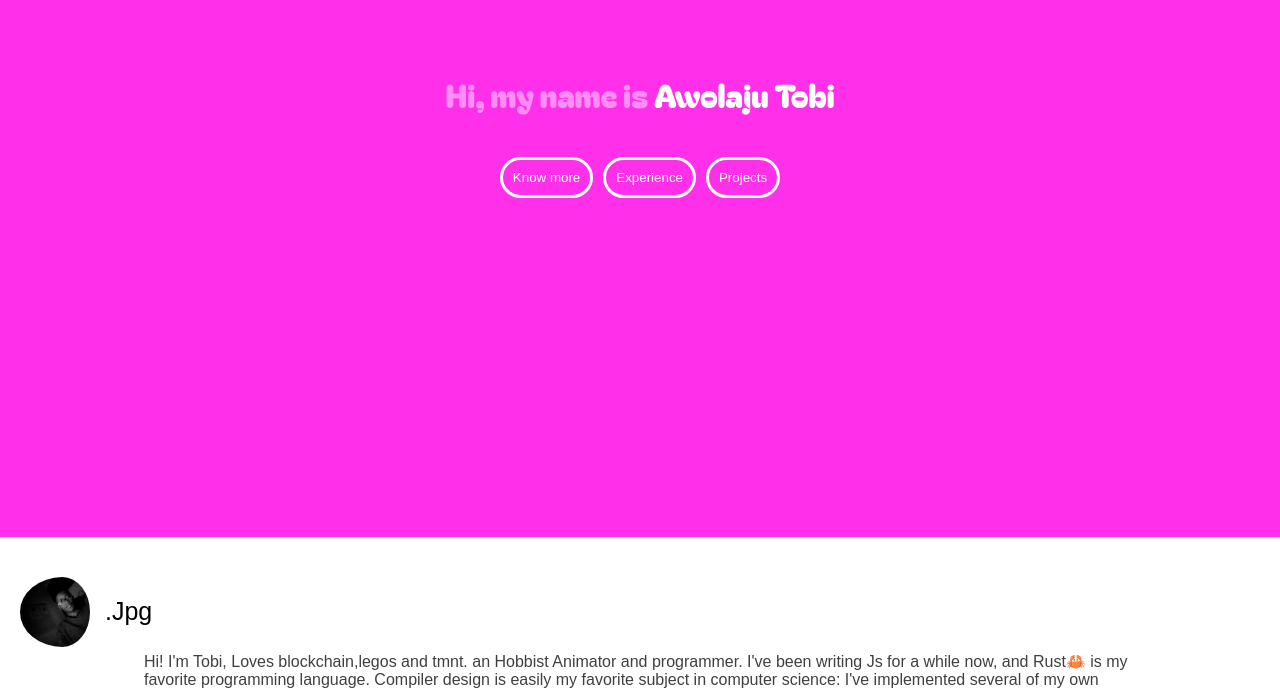
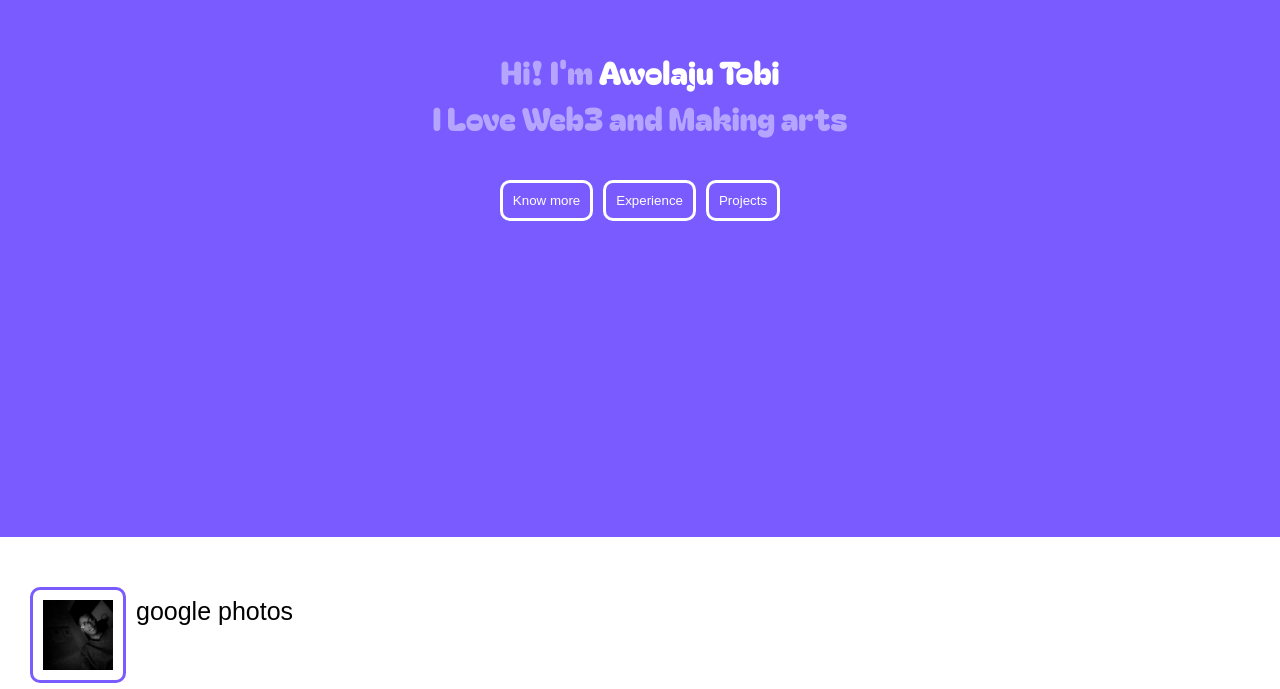
Before and after one commit to tobi-awolaju-21/tobiverse, a React (Create React App) app: page / in a window 1280 px wide. Shown: the part 263-952 px from the top of the page. Built offline with nearby package versions, Linux system fonts and the light colour scheme.

Commit message:
hdhskhdhaspi`:w :`Please enter the commit message for your changes. Lines starting

```diff
--- a/src/App.js
+++ b/src/App.js
@@ -101,7 +101,7 @@ const App = () => {
             );
           if (22 > y && y > 0 && x > 0 && 80 > x && D > z[o]) {
             z[o] = D;
-            b[o] = '.,-~:;=!*#$✨'[N > 0 ? N : 0];
+            b[o] = '.,-~:;=!*#$@'[N > 0 ? N : 0];
           }
         }
       }
@@ -125,10 +125,10 @@ const App = () => {
         ) : (
           <>
             <h1 style={{ fontFamily: 'BagelFatOne'}}>
-              Hi, my name is <span style={{ color: 'white' }}>Awolaju Tobi</span>
+            Hi! I'm <span style={{ color: 'white' }}>Awolaju Tobi</span>
             </h1>
 
-            <h1 style={{ fontFamily: 'BagelFatOne' }}>  </h1>
+            <h1 style={{ fontFamily: 'BagelFatOne' }}> I Love Web3 and Making arts  </h1>
             <div style={{display:'flex'}}>
             <button onClick={scrollToAbout} className='button_more'>Know more</button>
             <button onClick={scrollToAbout} className='button_more'>Experience</button>
@@ -144,7 +144,7 @@ const App = () => {
         <div style={{ display: 'flex' }}>
           <img className='unnamed' src={unnamed} alt="Profile" />
           <h3>
-            .Jpg
+            google photos
           </h3>
         </div>
         <p style={{ width:'80%', margin:'10%', marginTop:'5px' }}>
--- a/src/assets/styles/class.css
+++ b/src/assets/styles/class.css
@@ -32,7 +32,7 @@ body {
     margin: 5px;
     margin-top: 40px;
     border: 3px solid #ffffff;
-    border-radius: 100px;
+    border-radius: 10px;
     background-color: #1338bc00;
     color: #ffffff;
     padding: 10px;
@@ -42,8 +42,7 @@ body {
 }
 .button_more:hover{
     background-position: -50% 0;
-    color:#ff2fea;
-
+    color:#795bff;
 }
 
 
@@ -115,13 +114,14 @@ li {
     left: 0;
     width: 100%;
     height: 100%;
-    background-color: #ff2fea;
+    background-color: #795bff;
     z-index: -1;
     transition: background-color 2s;
   }
 
   .splash.loading::after {
-    background-color: #ff2fea; /* Change to desired color after 2 seconds */
+    background-color: #795bff;
+    ; /* Change to desired color after 2 seconds */
   }
 
   .glitch {
@@ -166,11 +166,14 @@ li {
 }
 
 .unnamed{
-    padding-right: 15px;
-    border-radius:90%;
+    margin: 10px;
+    padding: 10px;
     width: 70px;
     height: 70px;
+    border: 3px solid #795bff;
+    border-radius: 10px;
 }
+
 .abouts{
   font-family: sans-serif;
   margin-top: 20px;
```
